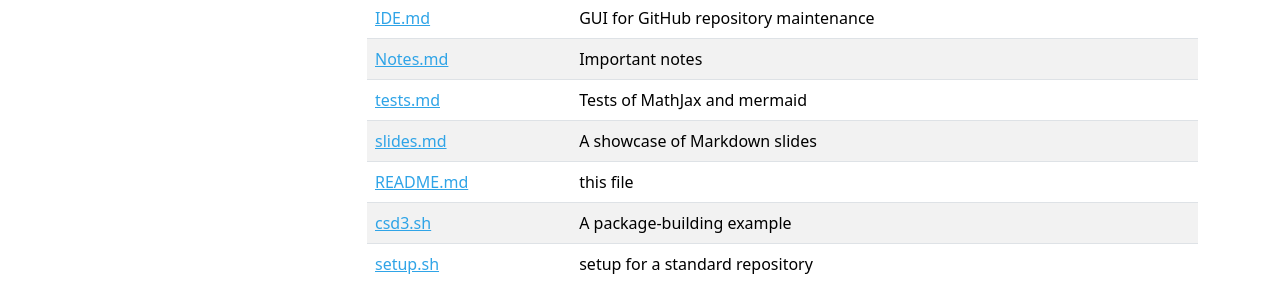
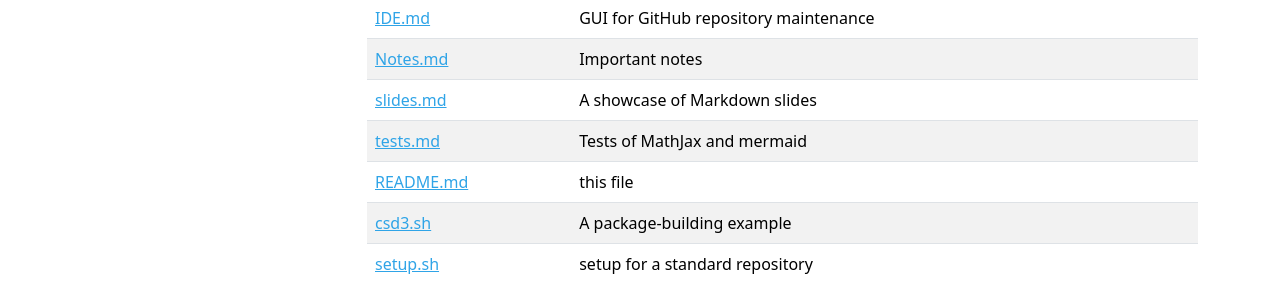
Before and after one commit to jinghuazhao/physalia, an MkDocs documentation site: the page built from docs/README.md, in a window 1280 px wide and 1189 px high. Shown: the part 679-961 px from the top of the window. Built offline with MkDocs 1.6.1, drawn with Linux system fonts in a browser that asks for light colours; nearby versions of some CDN libraries; a script that is not in the unit is left out.

Commit message:
physalia

```diff
--- a/docs/README.md
+++ b/docs/README.md
@@ -23,8 +23,8 @@ Efforts are highly welcome as a long-term project, via the following steps:
  [api.md](api.md) | Command-line repository creation
  [IDE.md](IDE.md) | GUI for GitHub repository maintenance
  [Notes.md](Notes.md) | Important notes
+ [slides.md](slides.md) | A showcase of Markdown slides
  [tests.md](tests.md) | Tests of MathJax and mermaid
- [slides.md](slides.md) | A showcase of Markdown slides
  [README.md](README.md) | this file
  [csd3.sh](csd3.sh) | A package-building example
  [setup.sh](setup.sh) | setup for a standard repository
```
Also changed, not shown: 1 other file.
